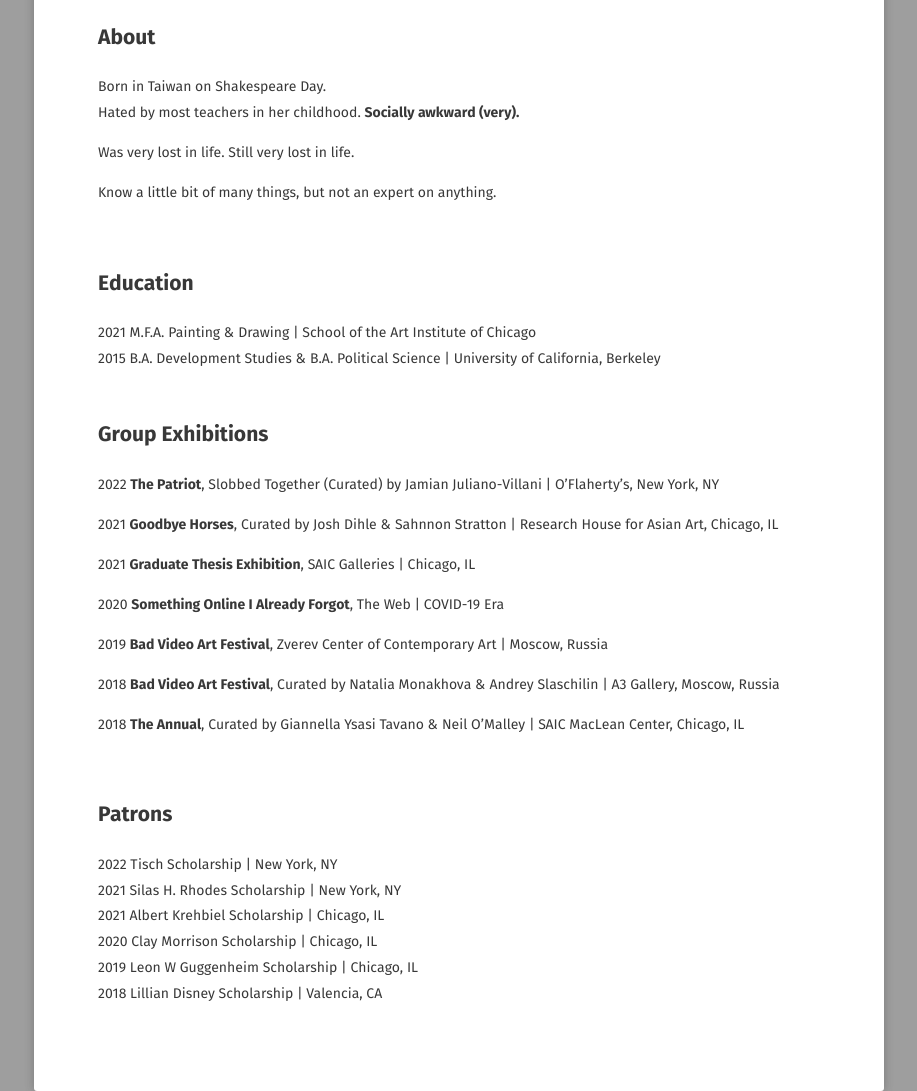
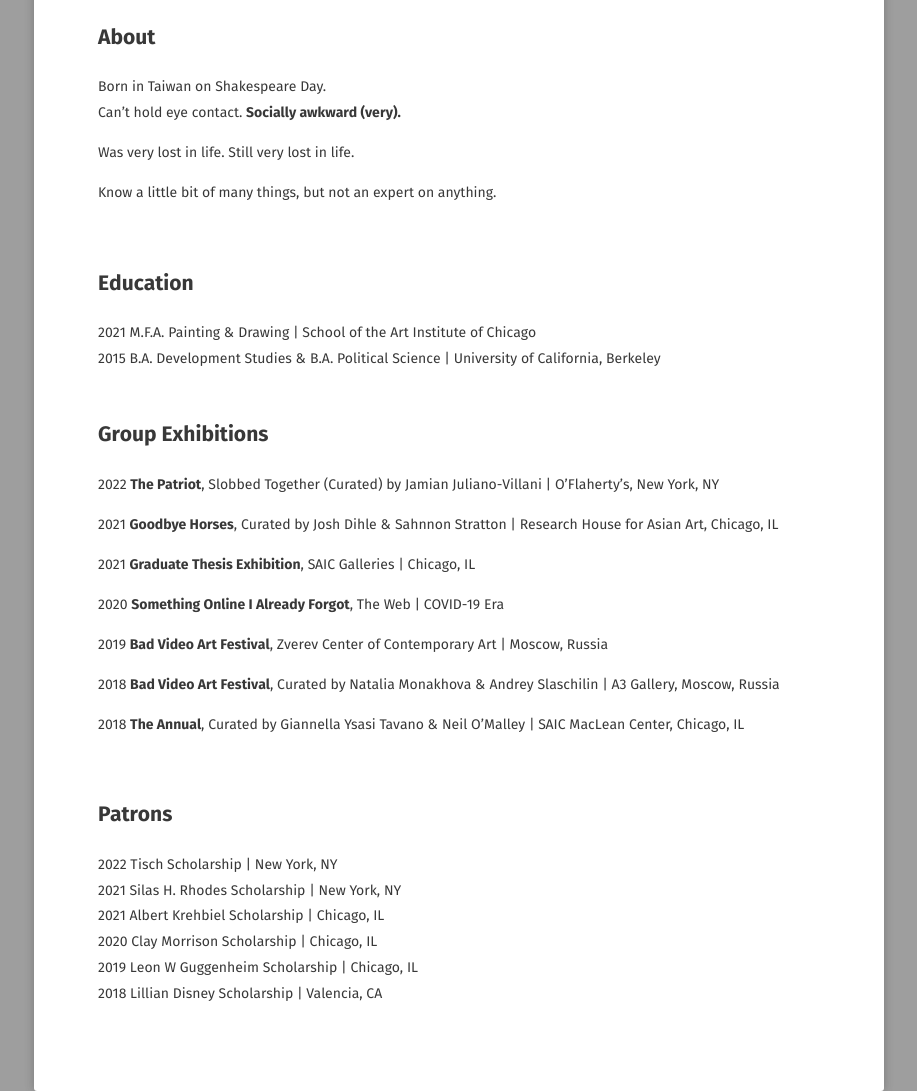
Before and after one commit to jchobanana/jchobanana.github.io, a Jekyll site: the page built from about/index.md, in a window 1280 px wide. Shown: the part 645-1736 px from the top of the page, without its empty margins (181-1098 px from the left). Built offline with Jekyll 4.4.1, drawn with Linux system fonts in a browser that asks for light colours; some web fonts are replaced.

Commit message:
Update index.md

```diff
--- a/about/index.md
+++ b/about/index.md
@@ -12,7 +12,7 @@ comments: false
 </figure>
 ## About
 Born in Taiwan on Shakespeare Day. <br>
-Hated by most teachers in her childhood. **Socially awkward (very).**
+Can't hold eye contact. **Socially awkward (very).**
 <p></p>
 Was very lost in life.
 Still very lost in life.
```
